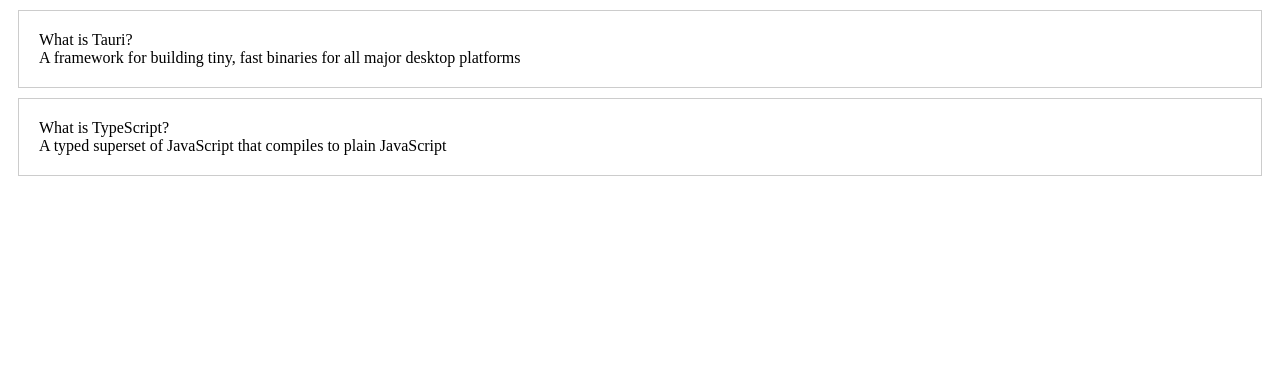
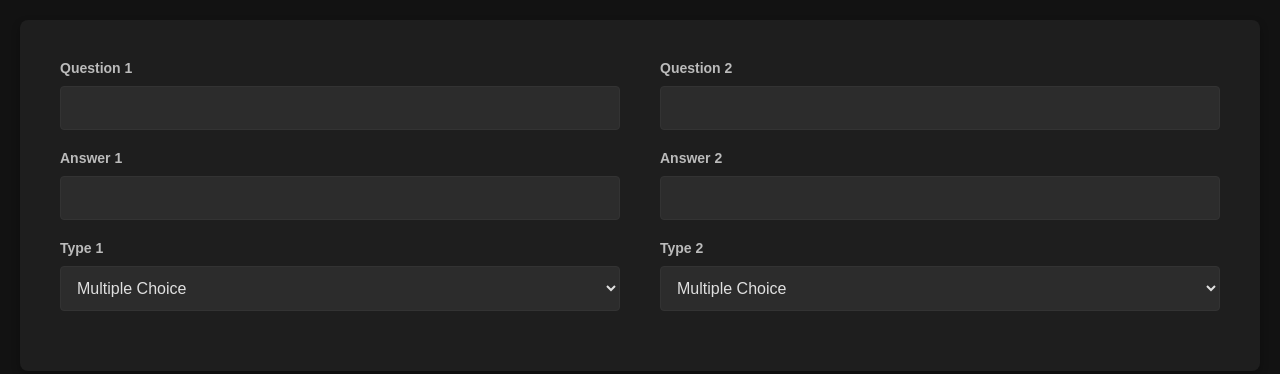
Before and after one commit to WolfyCodeK/timed-flashcards, a website built with Vite: page index.html in a window 1280 px wide. Built offline with nearby package versions, Linux system fonts and the light colour scheme.

Commit message:
Added some menu items

```diff
--- a/index.html
+++ b/index.html
@@ -8,6 +8,44 @@
 </head>
 <body>
     <div id="app"></div>
+    <div class="container">
+        <div class="column">
+            <div class="form-group">
+                <label for="question1">Question 1</label>
+                <input type="text" id="question1">
+            </div>
+            <div class="form-group">
+                <label for="answer1">Answer 1</label>
+                <input type="text" id="answer1">
+            </div>
+            <div class="form-group">
+                <label for="type1">Type 1</label>
+                <select id="type1">
+                    <option value="multiple_choice">Multiple Choice</option>
+                    <option value="true_false">True/False</option>
+                </select>
+            </div>
+            <!-- Add more form groups as needed -->
+        </div>
+        <div class="column">
+            <div class="form-group">
+                <label for="question2">Question 2</label>
+                <input type="text" id="question2">
+            </div>
+            <div class="form-group">
+                <label for="answer2">Answer 2</label>
+                <input type="text" id="answer2">
+            </div>
+            <div class="form-group">
+                <label for="type2">Type 2</label>
+                <select id="type2">
+                    <option value="multiple_choice">Multiple Choice</option>
+                    <option value="true_false">True/False</option>
+                </select>
+            </div>
+            <!-- Add more form groups as needed -->
+        </div>
+    </div>
     <script type="module" src="src/main.ts"></script>
 </body>
 </html>
--- a/src/main.ts
+++ b/src/main.ts
@@ -1,16 +1,16 @@
-import { createFlashcardList } from './components/flashcard_list';
-import { Flashcard } from './components/flashcard';
+// import { createFlashcardList } from './components/flashcard_list';
+// import { Flashcard } from './components/flashcard';
 
-const flashcards: Flashcard[] = [
-    { id: 1, question: 'What is Tauri?', answer: 'A framework for building tiny, fast binaries for all major desktop platforms' },
-    { id: 2, question: 'What is TypeScript?', answer: 'A typed superset of JavaScript that compiles to plain JavaScript' },
-    // Add more flashcards here
-];
+// const flashcards: Flashcard[] = [
+//     { id: 1, question: 'What is Tauri?', answer: 'A framework for building tiny, fast binaries for all major desktop platforms' },
+//     { id: 2, question: 'What is TypeScript?', answer: 'A typed superset of JavaScript that compiles to plain JavaScript' },
+//     // Add more flashcards here
+// ];
 
-document.addEventListener('DOMContentLoaded', () => {
-    const app = document.getElementById('app');
-    if (app) {
-        const flashcardList = createFlashcardList(flashcards);
-        app.appendChild(flashcardList);
-    }
-});
+// document.addEventListener('DOMContentLoaded', () => {
+//     const app = document.getElementById('app');
+//     if (app) {
+//         const flashcardList = createFlashcardList(flashcards);
+//         app.appendChild(flashcardList);
+//     }
+// });
--- a/src/styles.css
+++ b/src/styles.css
@@ -1,11 +1,88 @@
-.flashcard {
-  border: 1px solid #ccc;
-  padding: 20px;
-  margin: 10px;
-  cursor: pointer;
-  transition: transform 0.3s;
+/* Reset some default styles for consistency across browsers */
+body, h1, h2, h3, h4, h5, h6, p, ul, ol, li, dl, dt, dd, form, fieldset, input, textarea, select, button, table, th, td {
+  margin: 0;
+  padding: 0;
+  border: 0;
+  outline: 0;
 }
 
-.flashcard-front, .flashcard-back {
-  backface-visibility: hidden;
+body {
+  font-family: Arial, sans-serif;
+  background-color: #121212;
+  color: #e0e0e0;
+  padding: 20px;
 }
+
+.container {
+  display: flex;
+  flex-wrap: wrap;
+  background: #1e1e1e;
+  border-radius: 8px;
+  box-shadow: 0 4px 8px rgba(0, 0, 0, 0.3);
+  padding: 20px;
+  max-width: 1200px;
+  margin: 0 auto;
+}
+
+.column {
+  flex: 1;
+  padding: 20px;
+  min-width: 300px;
+}
+
+.form-group {
+  margin-bottom: 20px;
+}
+
+label {
+  display: block;
+  margin-bottom: 10px;
+  font-weight: bold;
+  font-size: 14px;
+  color: #bbbbbb;
+}
+
+input, select {
+  width: 100%;
+  padding: 12px;
+  font-size: 16px;
+  border: 1px solid #333333;
+  border-radius: 4px;
+  background-color: #2c2c2c;
+  color: #e0e0e0;
+  box-sizing: border-box;
+  transition: border-color 0.3s ease, box-shadow 0.3s ease;
+}
+
+input:focus, select:focus {
+  border-color: #007BFF;
+  box-shadow: 0 0 8px rgba(0, 123, 255, 0.3);
+}
+
+button {
+  display: inline-block;
+  padding: 10px 20px;
+  font-size: 16px;
+  font-weight: bold;
+  color: #fff;
+  background-color: #007BFF;
+  border: none;
+  border-radius: 4px;
+  cursor: pointer;
+  transition: background-color 0.3s ease, box-shadow 0.3s ease;
+}
+
+button:hover {
+  background-color: #0056b3;
+  box-shadow: 0 4px 8px rgba(0, 123, 255, 0.2);
+}
+
+button:focus {
+  outline: none;
+}
+
+@media (max-width: 768px) {
+  .container {
+    flex-direction: column;
+  }
+}
```
